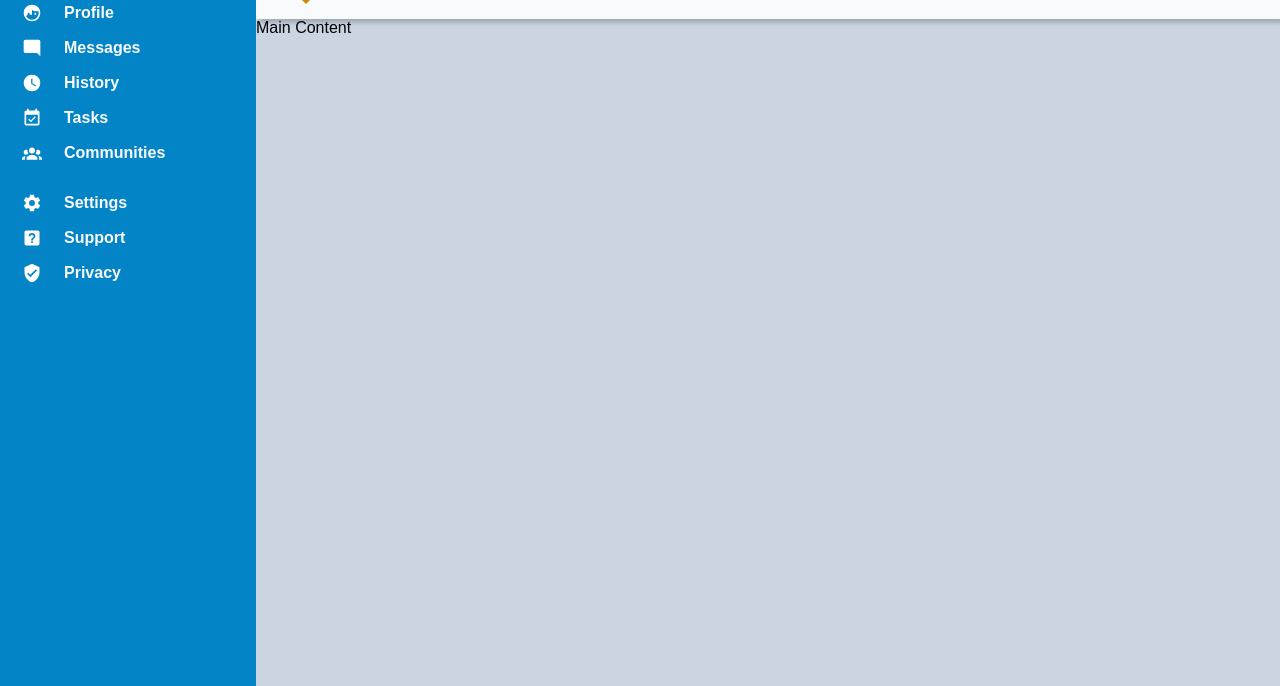
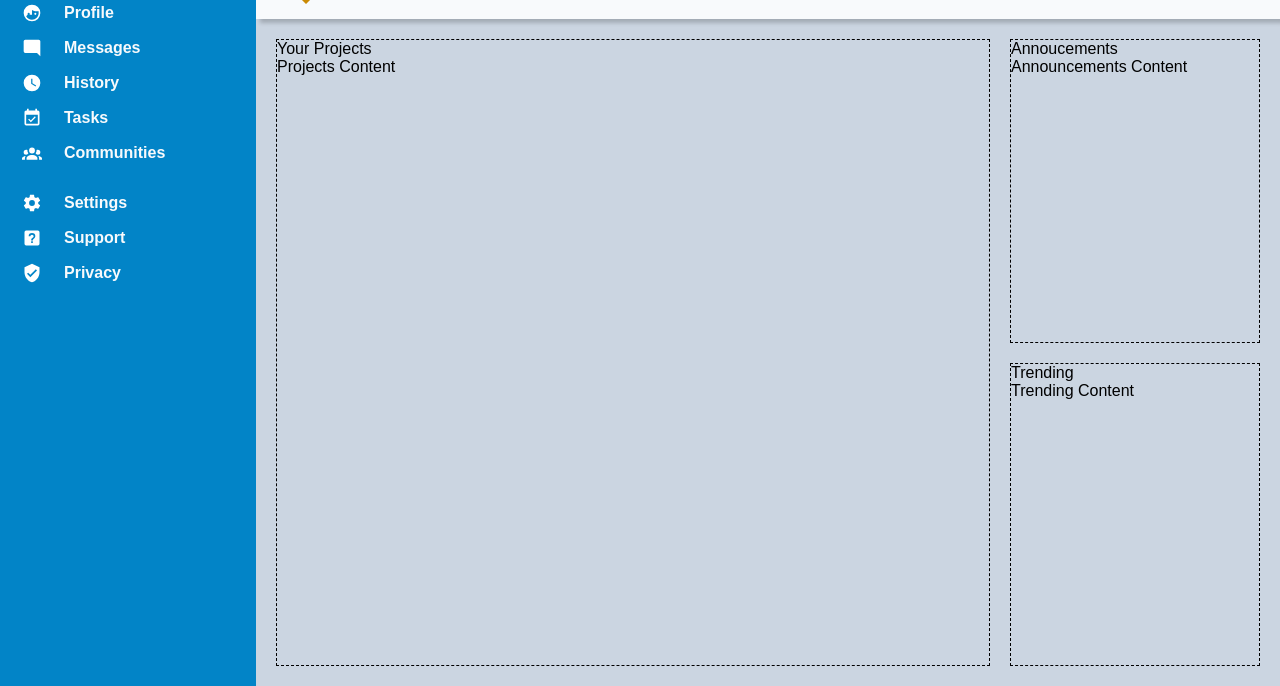
Before and after one commit to Raikho/dashboard, a plain HTML site: page index.html in a window 1280 px wide. Shown: the part 114-800 px from the top of the page. Drawn offline with Linux system fonts and the light colour scheme.

Commit message:
layout main section using grid

```diff
--- a/index.html
+++ b/index.html
@@ -47,7 +47,24 @@
         </div>
     </div>
     <div class="main">
-        Main Content
+        <div class="projects-group">
+            <div class="title">Your Projects</div>
+            <div class="projects-content">
+                Projects Content
+            </div>
+        </div>
+        <div class="announcements-group">
+            <div class="title">Annoucements</div>
+            <div class="announcements-content">
+                Announcements Content
+            </div>
+        </div>
+        <div class="trending-group">
+            <div class="title">Trending</div>
+            <div class="trending-content">
+                Trending Content
+            </div>
+        </div>
     </div>
 </div>
 </body>
--- a/style.css
+++ b/style.css
@@ -144,4 +144,17 @@ button.profile-picture {
     grid-area: main;
     background-color: var(--gray);
     color: var(--black);
+
+    display: grid;
+    grid-template-columns: 1fr 250px;
+    grid-template-rows: 1fr 1fr;
+    grid-template-areas:
+        "projects announcements"
+        "projects trending";
+    padding: 20px;
+    gap: 20px;
 }
+.main>div {border: 1px dashed black;}
+.projects-group {grid-area: projects;}
+.announcements-group {grid-area: announcements;}
+.trending-group {grid-area: trending;}
```
